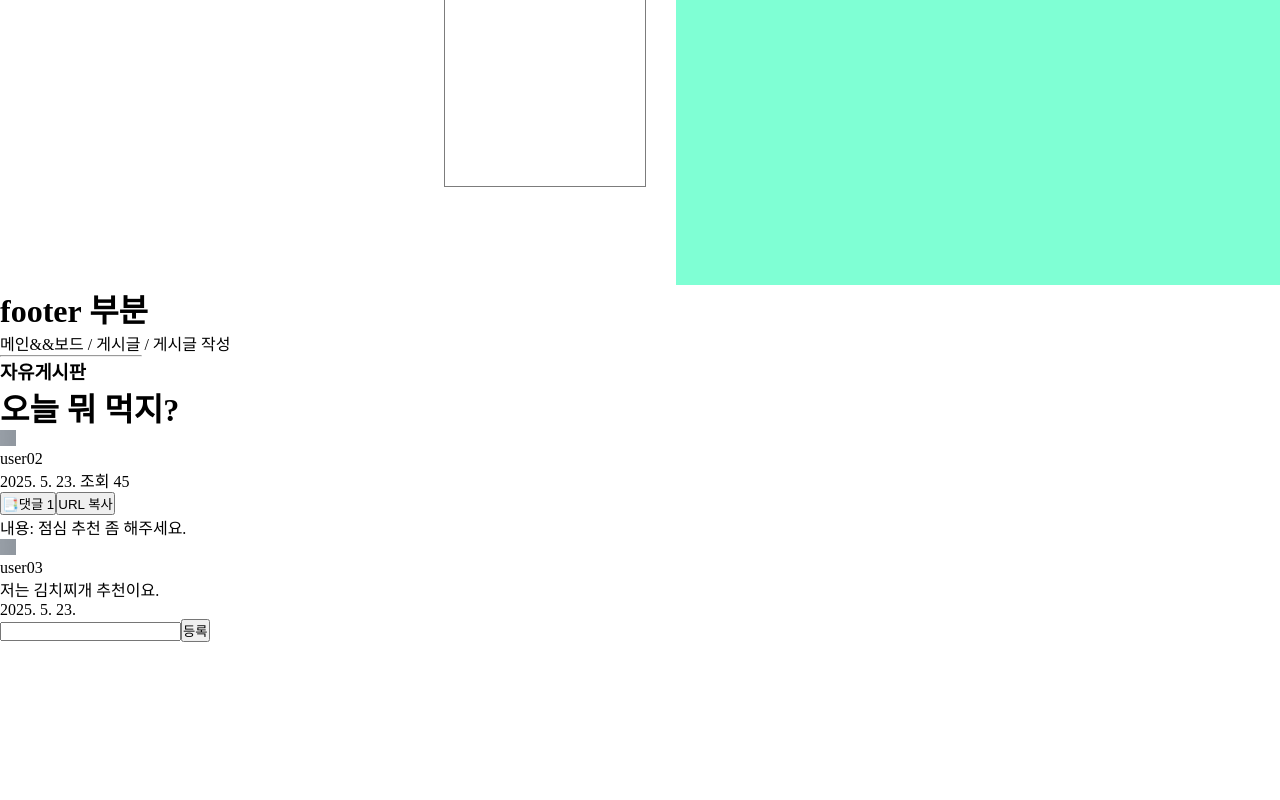
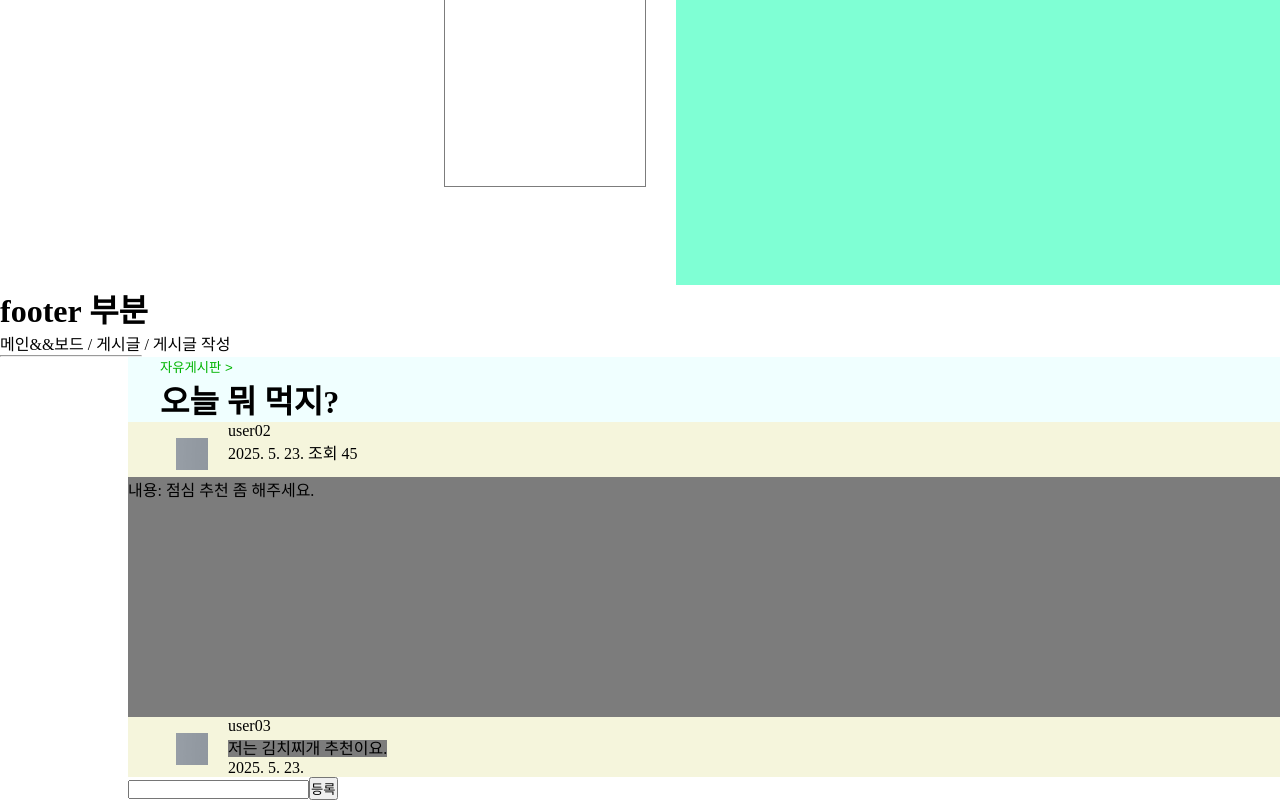
Before and after one commit to cooky122/MiniProject, a React (Vite) app: page /postview in a window 1280 px wide. Shown: the part 525-1325 px from the top of the page. Before the commit the page ends 1167 px from the top, so only its background shows below. Built offline with nearby package versions, Linux system fonts and the light colour scheme.

Commit message:
2025-05-23

```diff
--- a/src/App.jsx
+++ b/src/App.jsx
@@ -4,6 +4,23 @@ import Aside from './components/Aside';
 import Main from './components/Main';
 import Footer from './components/Footer';
 import Linked from './components/Linked';
+import DateFormat from './components/DateFormat';
+
+const Posts = [
+  {post_id:1, board_id:1, mem_id:"user01", post_title:"사이트 오픈 공지", content:"우리 커뮤니티에 오신 것을..", create_time:<DateFormat/>, view_count:100, like_count:25, post_type:1},
+  {post_id:2, board_id:2, mem_id:"user02", post_title:"오늘 뭐 먹지?", content:"점심 추천 좀 해주세요.", create_time:<DateFormat/>, view_count:45, like_count:5, post_type:0},
+  {post_id:3, board_id:2, mem_id:"user03", post_title:"질문 있습니다.", content:"로그인 오류가 발생했어요.", create_time:<DateFormat/>, view_count:60, like_count:10, post_type:0},
+  {post_id:4, board_id:2, mem_id:"user04", post_title:"엑셀 템플릿 공유", content:"유용한 자료 올려드립니다.", create_time:<DateFormat/>, view_count:70, like_count:18, post_type:1},
+  {post_id:5, board_id:2, mem_id:"user05", post_title:"이벤트 참여해요", content:"참여 완료했습니다~", create_time:<DateFormat/>, view_count:30, like_count:3, post_type:0},
+];
+
+const Comments = [
+  {comment_id:1, post_id:1, mem_id:"user02", content:"축하드립니다!", create_time:<DateFormat/>, like_count: 10},
+  {comment_id:2, post_id:2, mem_id:"user03", content:"저는 김치찌개 추천이요.", create_time:<DateFormat/>, like_count: 2},
+  {comment_id:3, post_id:3, mem_id:"user04", content:"고객센터에 문의해보세요.", create_time:<DateFormat/>, like_count: 5},
+  {comment_id:4, post_id:4, mem_id:"user05", content:"좋은 자료 감사합니다.", create_time:<DateFormat/>, like_count: 7},
+  {comment_id:5, post_id:5, mem_id:"user01", content:"참여 감사합니다!", create_time:<DateFormat/>, like_count: 1},
+];
 
 function App() {
   return (
@@ -14,7 +31,7 @@ function App() {
         <Main />
       </div>
       <Footer />
-      <Linked />
+      <Linked Posts={Posts} Comments = {Comments}/>
     </div>
   )
 }
--- /dev/null
+++ b/src/Css/PostView.css
@@ -0,0 +1,23 @@
+.contentWrapper{
+  margin-left: 8em;
+}
+.commentWrapper{
+  margin-left: 8em;
+}
+.postTitle{
+  background-color: azure;
+  padding-left: 2em;
+}
+.boardBtn{
+  background-color: azure;
+  color: rgb(0, 180, 0);
+  border: none;
+}
+.boardBtn:hover{
+  cursor: pointer;
+}
+.contentView{
+  width: 100%;
+  min-height: 15em;
+  background-color: #7c7c7c;
+}
--- a/src/Css/minProfile.css
+++ b/src/Css/minProfile.css
@@ -1,4 +1,17 @@
+.minProfile{
+  display: flex;
+  gap: 10px;
+  padding-left: 2em;
+  background-color: beige;
+}
+.ViewCopy{
+  margin-left: auto;
+  padding-top: 32px;
+  background-color: blueviolet;
+}
 .minImg{
-  width: 16px;
-  height: 16px;
+  width: 32px;
+  height: 32px;
+  padding-top: 1em;
+  padding-left: 1em;
 }
--- a/src/components/Linked.jsx
+++ b/src/components/Linked.jsx
@@ -2,7 +2,8 @@ import { Link, Route, Routes } from 'react-router-dom';
 import PostView from "./PostView/PostView"
 import PostListView from './postListView/PostListView';
 
-const Linked = () =>{
+
+const Linked = ({Posts,Comments}) =>{
   return(
     <div>
       <div className="Linked">
@@ -14,7 +15,7 @@ const Linked = () =>{
       <div className="Routes">
         <Routes>
           <Route path='/' element={<PostListView/>}></Route>
-          <Route path='/postview' element={<PostView/>}></Route>
+          <Route path='/postview' element={<PostView Posts={Posts} Comments={Comments}/>}></Route>
           <Route path='/post'></Route>
         </Routes>
       </div>
--- a/src/components/PostView/CommentView.jsx
+++ b/src/components/PostView/CommentView.jsx
@@ -7,6 +7,7 @@ const CommentView = ({comments}) =>{
       .map((comment)=>(
         <div className="commentView">
           <div className="comment">
+            <div className='minProfile'>
               <a href=""><img src={defaultImg} alt="기본 프로필" className='minImg' /></a>
               <span className='profileText'>
                 <p>{comment.mem_id}</p>
@@ -17,6 +18,7 @@ const CommentView = ({comments}) =>{
               </span>
             </div>
           </div>
+        </div>
       ))}
     </div>
   );
--- a/src/components/PostView/ContentView.jsx
+++ b/src/components/PostView/ContentView.jsx
@@ -2,7 +2,7 @@
 const ContentView = ({posts}) =>{
 
   return(
-    <div>
+    <div className="contentView">
       {posts.filter((post) => post.post_id === 2)
       .map((post)=>(
         <div key={post.post_id}>
--- a/src/components/PostView/PostView.jsx
+++ b/src/components/PostView/PostView.jsx
@@ -5,26 +5,12 @@ import CreateComment from "./CreateComment";
 import PostFooter from "./PostFooter";
 import DateFormat from "../DateFormat";
 import '../../Css/minProfile.css';
+import '../../Css/PostView.css'
 import { useRef, useState } from "react";
 
-const Posts = [
-  {post_id:1, board_id:1, mem_id:"user01", post_title:"사이트 오픈 공지", content:"우리 커뮤니티에 오신 것을..", create_time:<DateFormat/>, view_count:100, like_count:25, post_type:1},
-  {post_id:2, board_id:2, mem_id:"user02", post_title:"오늘 뭐 먹지?", content:"점심 추천 좀 해주세요.", create_time:<DateFormat/>, view_count:45, like_count:5, post_type:0},
-  {post_id:3, board_id:2, mem_id:"user03", post_title:"질문 있습니다.", content:"로그인 오류가 발생했어요.", create_time:<DateFormat/>, view_count:60, like_count:10, post_type:0},
-  {post_id:4, board_id:2, mem_id:"user04", post_title:"엑셀 템플릿 공유", content:"유용한 자료 올려드립니다.", create_time:<DateFormat/>, view_count:70, like_count:18, post_type:1},
-  {post_id:5, board_id:2, mem_id:"user05", post_title:"이벤트 참여해요", content:"참여 완료했습니다~", create_time:<DateFormat/>, view_count:30, like_count:3, post_type:0},
-];
-
-const Comments = [
-  {comment_id:1, post_id:1, mem_id:"user02", content:"축하드립니다!", create_time:<DateFormat/>, like_count: 10},
-  {comment_id:2, post_id:2, mem_id:"user03", content:"저는 김치찌개 추천이요.", create_time:<DateFormat/>, like_count: 2},
-  {comment_id:3, post_id:3, mem_id:"user04", content:"고객센터에 문의해보세요.", create_time:<DateFormat/>, like_count: 5},
-  {comment_id:4, post_id:4, mem_id:"user05", content:"좋은 자료 감사합니다.", create_time:<DateFormat/>, like_count: 7},
-  {comment_id:5, post_id:5, mem_id:"user01", content:"참여 감사합니다!", create_time:<DateFormat/>, like_count: 1},
-];
 
 
-const PostView = () =>{
+const PostView = ({Posts, Comments}) =>{
   const[comment, setCom] = useState(Comments);
 
   const idRef = useRef(6);
@@ -48,8 +34,10 @@ const PostView = () =>{
         <TitleView posts={Posts} />
         <ContentView posts={Posts}/>
       </div>
-      <CommentView comments={Comments}/>
-      <CreateComment onCreate={onCreate}/>
+      <div className="commentWrapper">
+        <CommentView comments={Comments}/>
+        <CreateComment onCreate={onCreate}/>
+      </div>
       <PostFooter/>
     </div>
   );
--- a/src/components/PostView/TitleView.jsx
+++ b/src/components/PostView/TitleView.jsx
@@ -7,19 +7,19 @@ const TitleView = ({posts}) =>{
         .map((post)=>(
           <div key={post.post_id} {...post}>
             <div className='postTitle'>
-              <h3>{post.board_id === 1 ? "공지사항" : "자유게시판"}</h3>
+              <button className='boardBtn'>{post.board_id === 1 ? "공지사항 >" : "자유게시판 >"}</button>
               <h1>{post.post_title}</h1>
             </div>
             <div className='minProfile'>
               <a href=""><img src={defaultImg} alt="기본 프로필" className='minImg' /></a>
               <span className='profileText'>
-              <p>{post.mem_id}</p>
-              <span>
+                <p>{post.mem_id}</p>
                 <p>{post.create_time} 조회 {post.view_count}</p>
+              </span>
+              <div className='ViewCopy'>
                 <button type='button'>📑댓글 1</button>
                 <button type='button'>URL 복사</button>
-              </span>
-              </span>
+              </div>
             </div>
           </div>
         ))
```
Lines whose indentation alone changed are shown as unchanged.
